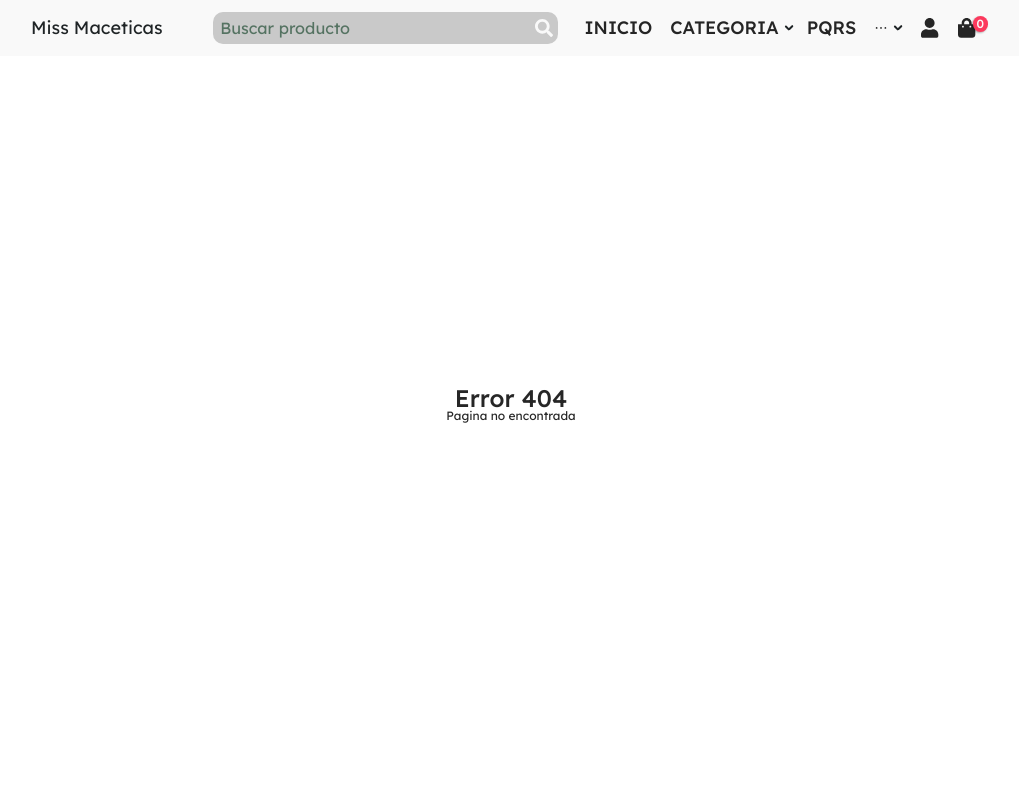
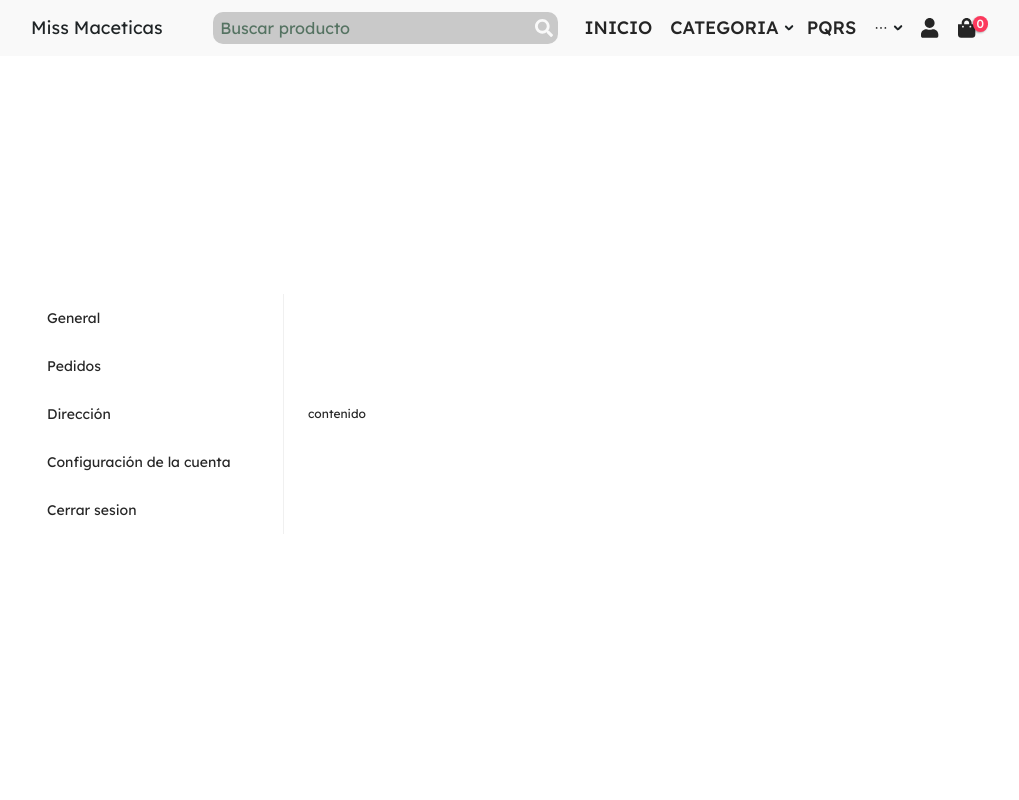
Before and after one commit to AplicacionDeVentas/Frontend, a React (Create React App) app: page /#/user-setting in a window 1280 px wide. Shown: the top 800 px of the page, without its empty margins (129-1148 px from the left). Built offline with nearby package versions, Linux system fonts and the light colour scheme.

Commit message:
create component userSetting and fixed hover from bag for view cardShopping

```diff
--- a/src/components/Web/Header/CardCartshopping/CardCartshopping.jsx
+++ b/src/components/Web/Header/CardCartshopping/CardCartshopping.jsx
@@ -1,4 +1,4 @@
-import React from "react"
+import React, {useState} from "react"
 import {Link} from "react-router-dom";
 import {InputNumber} from "antd"
 import InputButton from "../../../../Utils/InputButton/InputButton"
@@ -7,9 +7,11 @@ import {faTimes} from "@fortawesome/free-solid-svg-icons"
 
 import "./CardCartshopping.scss"
 
-export default function CardCartshopping(){
+export default function CardCartshopping(props){
+    const {setBagHidden} = props
+
     return (
-        <div className="cardcartshopping">
+        <div className="cardcartshopping" onMouseLeave={() => setBagHidden(false)}>
             <div className="cardcartshopping__header">
                 <span>1 Productos</span>
                 <Link to={"/bag"}>Ver carrito</Link>
--- a/src/components/Web/Header/CardCartshopping/CardCartshopping.scss
+++ b/src/components/Web/Header/CardCartshopping/CardCartshopping.scss
@@ -10,6 +10,9 @@
     max-width: 450px;
     border-bottom-right-radius: 10px;
     border-bottom-left-radius: 10px;
+    color: $secondary-color;
+    font-weight: 400;
+    text-transform: none;
 
     @media (max-width: $breakpoint-xl){
         right: 10%;
@@ -31,9 +34,9 @@
         justify-content: space-between;
         a {
             margin-left: 1em;
-            color: $secondary-color;
+            color: $secondary-color !important;
             &:hover {
-                color: $tertiary-color;
+                color: $tertiary-color !important;
             }
         }
     }
--- a/src/components/Web/Header/MenuButtons/MenuButtons.jsx
+++ b/src/components/Web/Header/MenuButtons/MenuButtons.jsx
@@ -11,7 +11,7 @@ export default function MenuButtons(props) {
     const {  } = props;
     const [numberBag, setNumberBag] = useState(0);
     const [bagHidden, setBagHidden] = useState(false);
-
+    const [user, setUser] = useState(true);
     return (
         <>
             <Menu className="navbar__buttons" mode="horizontal">
@@ -26,12 +26,14 @@ export default function MenuButtons(props) {
                 <Menu.Item key="3"><Link to={"/admin"}>Admin</Link></Menu.Item>
             </Menu>
             <Menu className="navbar__icons" mode="horizontal">
-                <Menu.Item key="4" className="user" icon={<IconButton icon={faUser} />}><Link to={"/login"}></Link></Menu.Item>
-                <Menu.Item key="5" className="bag" icon={<IconButton icon={faShoppingBag} />} onClick={() => setBagHidden(!bagHidden)}>
+                <Menu.Item key="4" className="user" icon={<IconButton icon={faUser} />}>
+                    {user ? <Link to={"/user-setting"}></Link> : <Link to={"/login"}></Link>}
+                </Menu.Item>
+                <Menu.Item key="5" className="bag" icon={<IconButton icon={faShoppingBag} />} onClick={() => setBagHidden(!bagHidden)} onMouseEnter={() => setBagHidden(true)}>
                     <span className="number">{numberBag}</span>
                 </Menu.Item>
             </Menu>
-            {bagHidden ? <CardCartshopping /> : null}
+            {bagHidden ? <CardCartshopping setBagHidden={setBagHidden} /> : null}
         </>
     )
 }
--- a/src/config/Router.js
+++ b/src/config/Router.js
@@ -7,6 +7,7 @@ import Home from "../pages/Home";
 import Login from "../pages/User/Login/Login"
 import SignUp from "../pages/User/SignUp/SignUp"
 import AdminHome from "../pages/Admin/AdminHome"
+import UserSetting from "../pages/User/UserSetting/UserSetting.jsx"
 
 //components
 import Error404 from "../pages/Error/Error404.jsx";
@@ -48,6 +49,11 @@ const router = [
                 exact: true
             },
             {
+                path: "/user-setting",
+                component: UserSetting,
+                exact: true
+            },
+            {
                 component: Error404
             }
         ]
--- /dev/null
+++ b/src/pages/User/UserSetting/UserSetting.jsx
@@ -0,0 +1,24 @@
+import React from 'react'
+import {Menu} from "antd"
+
+import "./UserSetting.scss"
+
+export default function UserSetting() {
+    return (
+        <div className="container user-setting">
+
+            <div className="user-setting__menu">
+                <Menu>
+                    <Menu.Item>General</Menu.Item>
+                    <Menu.Item>Pedidos</Menu.Item>
+                    <Menu.Item>Dirección</Menu.Item>
+                    <Menu.Item>Configuración de la cuenta</Menu.Item>
+                    <Menu.Item>Cerrar sesion</Menu.Item>
+                </Menu>
+            </div>
+            <div className="user-setting__main">
+                <p>contenido</p>
+            </div>
+        </div>
+    )
+}
--- /dev/null
+++ b/src/pages/User/UserSetting/UserSetting.scss
@@ -0,0 +1,22 @@
+@import "../../../scss/index.scss";
+
+.user-setting{
+    display: flex;
+    align-items: center;
+    min-height: 97vh;
+    @media(max-width: $breakpoint-md){
+        flex-direction: column;
+    }
+    &__menu {
+        width: 350px;
+        margin-top: -5em;
+        @media(max-width: $breakpoint-md){
+            width: 100%;
+        }
+    }
+    &__main {
+        margin-top: -5em;
+        width: 100%;
+        padding: 2em;
+    }
+}
```
